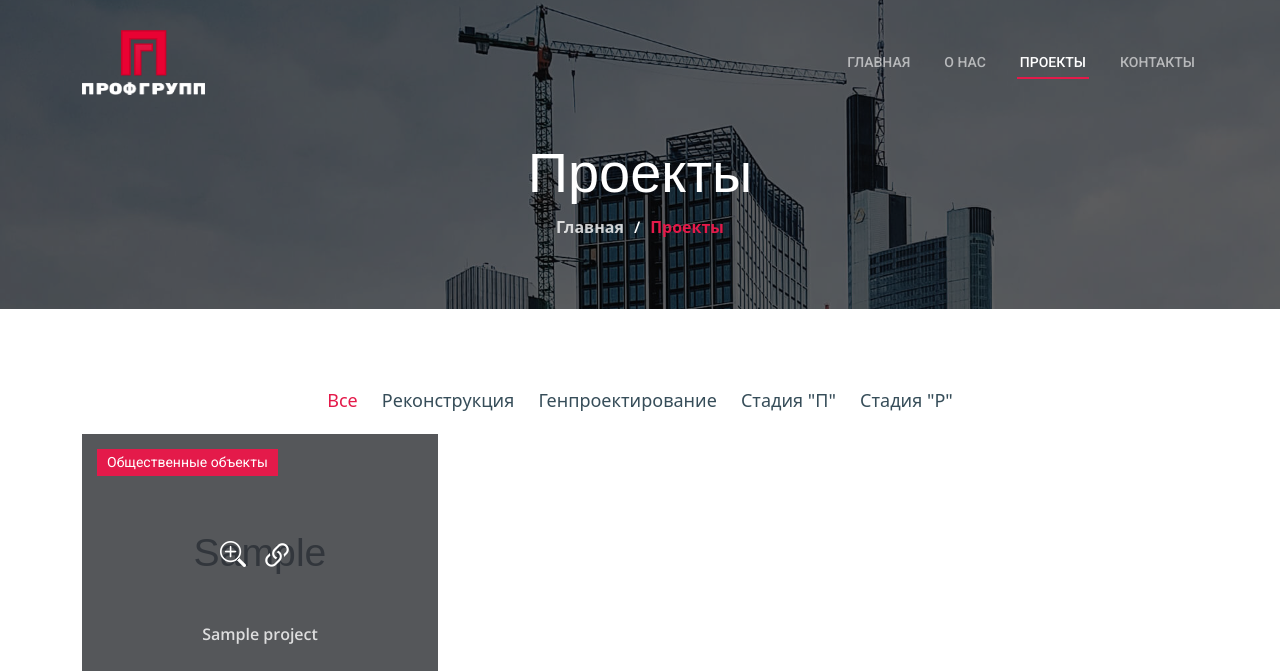
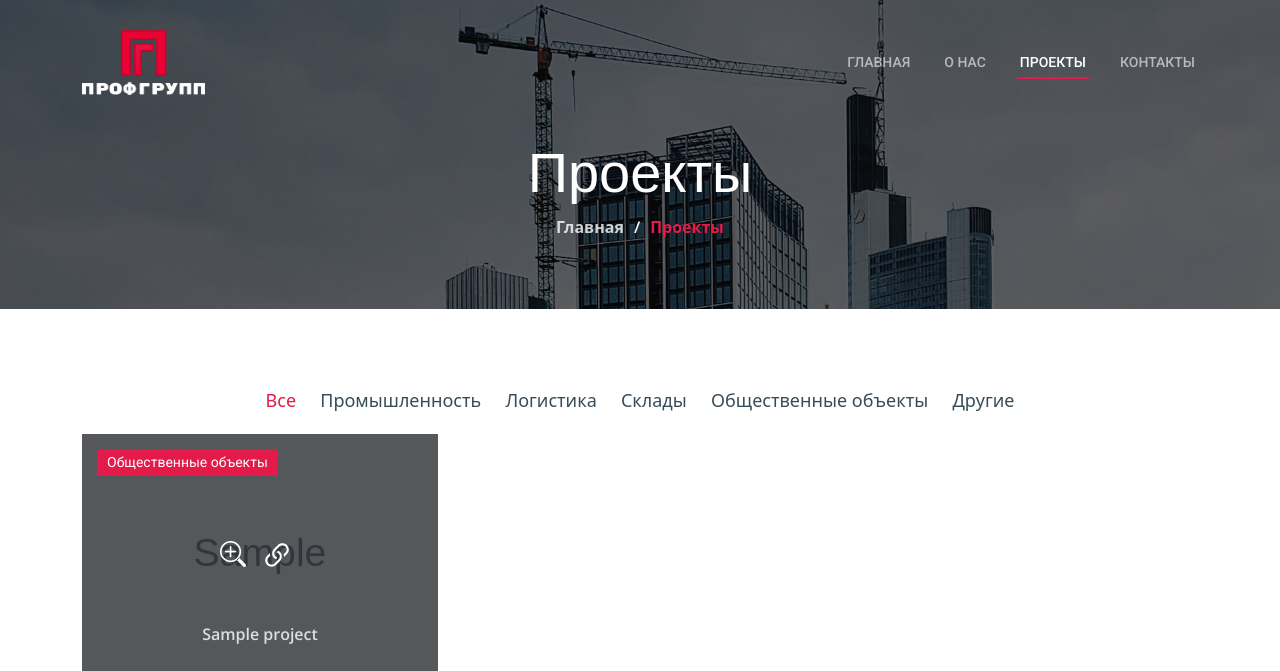
Before and after one commit to Zoobzick/PG, a Django app: page /projects/ in a window 1280 px wide. Shown: the top 671 px of the page. Run offline with Django 4.2, Linux system fonts and the light colour scheme; tables that the repository leaves empty hold one stand-in row (values such as "Sample post"); grey boxes marked "Sample" are stand-in pictures; some libraries are stand-ins or nearby versions.

Commit message:
projects edited

```diff
--- a/authapp/apps.py
+++ b/authapp/apps.py
@@ -4,3 +4,4 @@ from django.apps import AppConfig
 class AuthappConfig(AppConfig):
     default_auto_field = 'django.db.models.BigAutoField'
     name = 'authapp'
+    verbose_name = 'Пользователи'
--- a/mainapp/models.py
+++ b/mainapp/models.py
@@ -25,7 +25,10 @@ class Project(models.Model):
                               blank=False,
                               verbose_name='Заказчик')
 
-    category = models.CharField(max_length=50, choices=CATEGORY_CHOICES, default='industry')
+    category = models.CharField(max_length=50,
+                                choices=CATEGORY_CHOICES,
+                                default='industry',
+                                verbose_name='Категория')
 
     date = models.DateField(
         verbose_name="Дата проекта")
--- a/mainapp/templates/mainapp/projects.html
+++ b/mainapp/templates/mainapp/projects.html
@@ -27,10 +27,9 @@
 
           <ul class="portfolio-flters" data-aos="fade-up" data-aos-delay="100">
             <li data-filter="*" class="filter-active">Все</li>
-            <li data-filter=".filter-reconstruction">Реконструкция</li>
-            <li data-filter=".filter-general-design">Генпроектирование</li>
-            <li data-filter=".filter-p-stage">Стадия "П"</li>
-            <li data-filter=".filter-r-stage">Стадия "Р"</li>
+              {% for category in categories %}
+                  <li data-filter=".filter-{{ category.0 }}">{{ category.1 }}</li>
+              {% endfor %}
           </ul><!-- End Projects Filters -->
 
           <div class="row gy-4 portfolio-container" data-aos="fade-up" data-aos-delay="200">
--- a/mainapp/views.py
+++ b/mainapp/views.py
@@ -31,6 +31,7 @@ class ProjectPageView(ListView):
     def get_context_data(self, **kwargs):
         context = super().get_context_data(**kwargs)
         context['title'] = 'Проекты'
+        context['categories'] = Project.CATEGORY_CHOICES
         return context
 
 
@@ -41,7 +42,7 @@ class ContactsPageView(TemplateView):
         context = super().get_context_data(**kwargs)
         context["title"] = "Контакты"
         context["form"] = ContactForm()
-        print(reverse('mainapp:mainapp_view'))
+
         return context
 
     def post(self, request, *args, **kwargs):
```
Also changed, not shown: authapp/migrations/0002_alter_customuser_options.py (added), mainapp/migrations/0006_alter_project_options_alter_projectimage_options_and_more.py (added).
